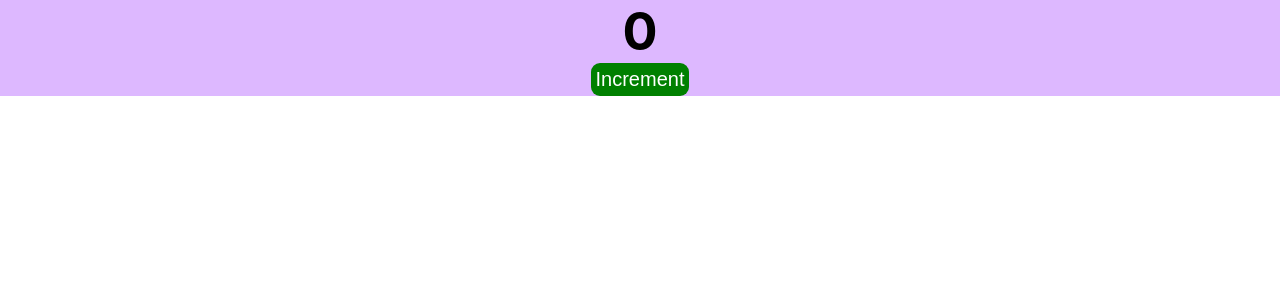
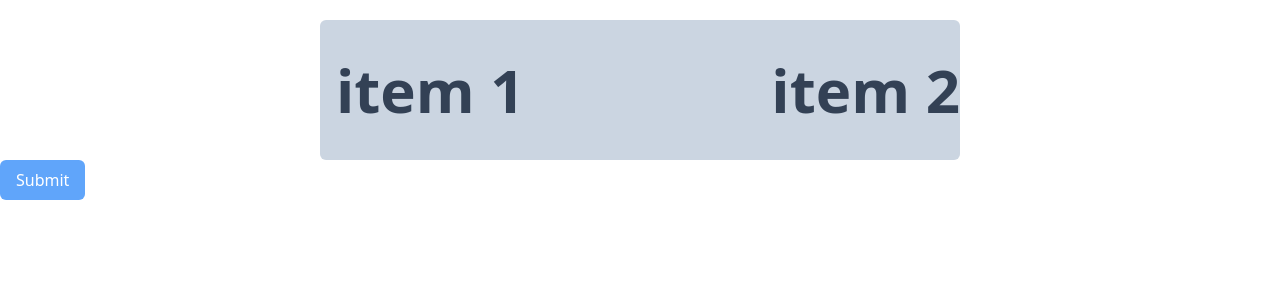
Before and after one commit to joyadeep/Reactclassroom, a React (Create React App) app: page / in a window 1280 px wide. Shown: the top 300 px of the page. Built offline with nearby package versions, Linux system fonts and the light colour scheme.

Commit message:
first commit

```diff
--- a/package.json
+++ b/package.json
@@ -34,5 +34,8 @@
       "last 1 firefox version",
       "last 1 safari version"
     ]
+  },
+  "devDependencies": {
+    "tailwindcss": "^3.3.2"
   }
 }
--- a/src/App.css
+++ b/src/App.css
@@ -3,6 +3,6 @@
   margin: 0;
 }
 .App{
-  background-color: rgb(221, 184, 255);
+  background-color: rgb(66, 49, 81);
   text-align: center;
 }
--- a/src/App.js
+++ b/src/App.js
@@ -1,32 +1,15 @@
-import {useState} from 'react'
-import logo from './logo.svg';
-
-
-
-import './App.css';
+import "./App.css"
 
 function App() {
+  return (
+    <>
+    <div className=" text-6xl font-bold text-slate-700 flex justify-between pl-4 bg-slate-300 w-1/2 mx-auto text-center py-10 mt-5 rounded-md  ">
+      <p>item 1</p>
+      <p>item 2</p>
+    </div>
 
-  const [number,setNumber]=useState(0);
-
-  // const handleClick=()=>{
-  //   setNumber(number+1);
-  // }
-  return (
-    <div className="App" >
-      {
-        console.log("number ==",number)
-      }
-      <h1 style={{fontSize:"52px"}}> {number} </h1>
-      <button
-       style={{fontSize:"20px",backgroundColor:"green",color:"white",padding:"5px",border:"0",borderRadius:"9px",cursor:"pointer"}}
-
-       onClick={()=>{setNumber(number+1)}}
-       >
-        Increment</button>
-
-
-    </div>
+    <button className="rounded-md outline-none px-4 py-2 bg-blue-400 text-white" >Submit</button>
+    </>
   );
 }
 
--- a/src/index.css
+++ b/src/index.css
@@ -1,13 +1,3 @@
-body {
-  margin: 0;
-  font-family: -apple-system, BlinkMacSystemFont, 'Segoe UI', 'Roboto', 'Oxygen',
-    'Ubuntu', 'Cantarell', 'Fira Sans', 'Droid Sans', 'Helvetica Neue',
-    sans-serif;
-  -webkit-font-smoothing: antialiased;
-  -moz-osx-font-smoothing: grayscale;
-}
-
-code {
-  font-family: source-code-pro, Menlo, Monaco, Consolas, 'Courier New',
-    monospace;
-}
+@tailwind base;
+@tailwind components;
+@tailwind utilities;
--- /dev/null
+++ b/tailwind.config.js
@@ -0,0 +1,10 @@
+/** @type {import('tailwindcss').Config} */
+module.exports = {
+  content: [
+    "./src/**/*.{js,jsx,ts,tsx}",
+  ],
+  theme: {
+    extend: {},
+  },
+  plugins: [],
+}
```
Also changed, not shown: 1 other file (tests, documents, lock files or other folders).
